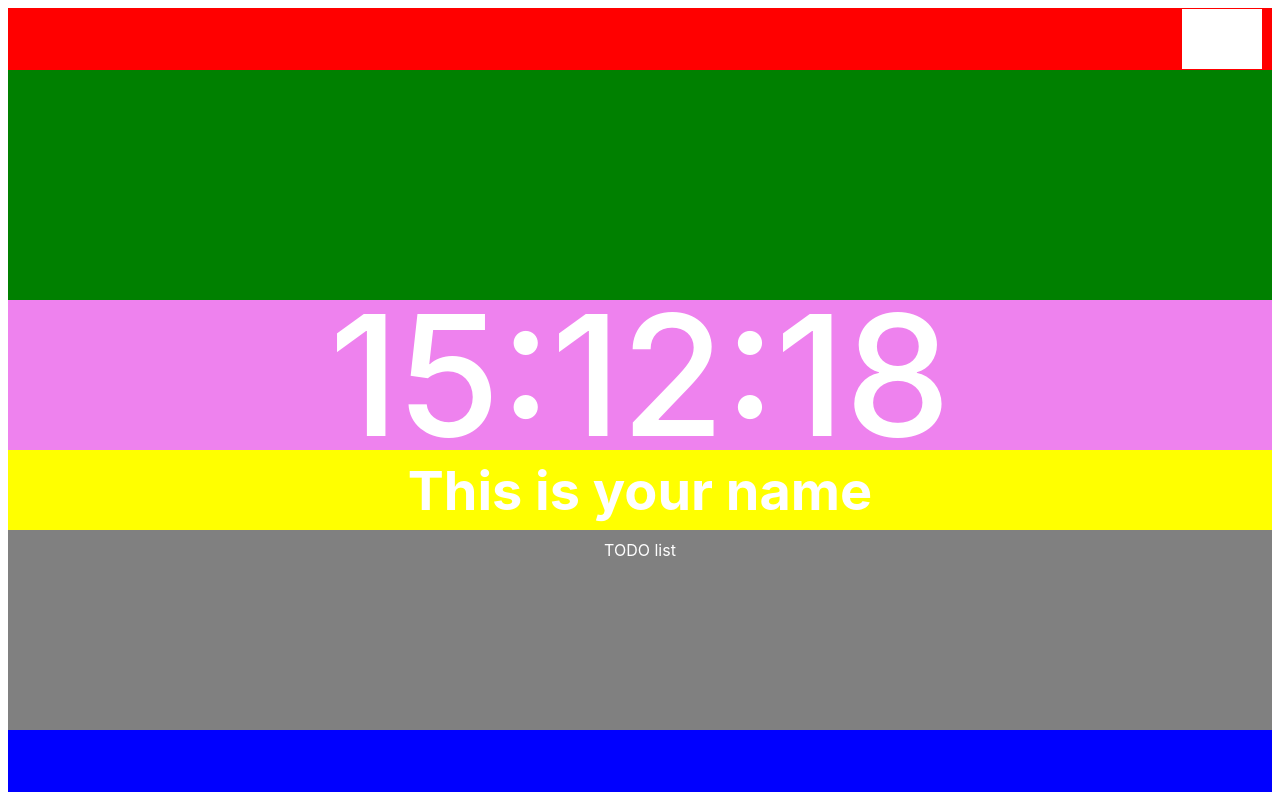
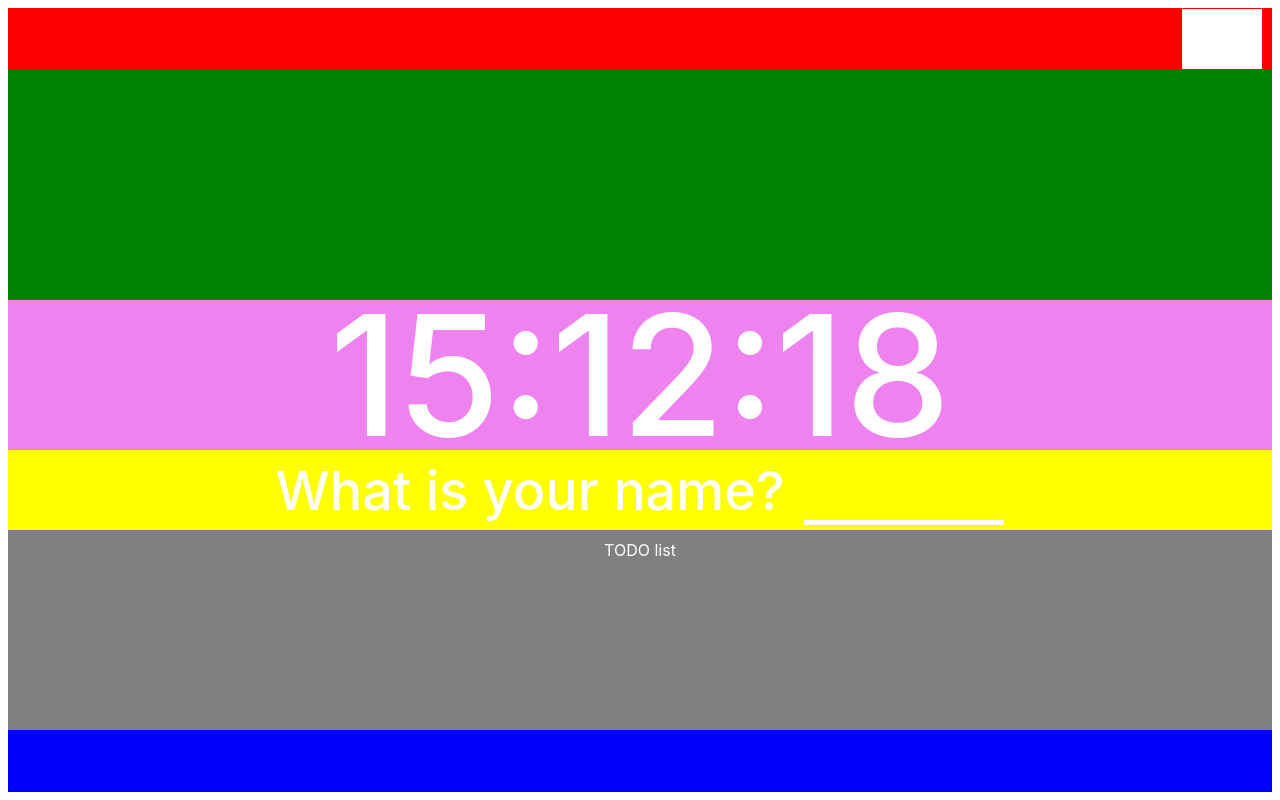
Before and after one commit to hun-a/clone-momentum, a plain HTML site: page index.html in a window 1280 px wide. Drawn offline with Linux system fonts and the light colour scheme.

Commit message:
Add the greeting feature

```diff
--- a/index.html
+++ b/index.html
@@ -12,7 +12,12 @@
     </div>
     <div id="js-body">
       <div id="js-clock">00:00:00</div>
-      <div id="js-greeting">This is your name</div>
+      <div id="js-greeting">
+        <form id="js-form">
+          <span class="show">What is your name?</span>
+          <input type="text">
+        </form>
+      </div>
       <div id="js-todos">
         <div id="js-todo-text">TODO list</div>
         <ul id="js-todo-list"></ul>
@@ -21,5 +26,6 @@
     <div id="js-footer"></div>
   </div>
   <script src="src/clock.js"></script>
+  <script src="src/greeting.js"></script>
 </body>
 </html>
--- /dev/null
+++ b/src/greeting.js
@@ -0,0 +1,43 @@
+const greetingContainer = document.querySelector('#js-greeting');
+const userForm = greetingContainer.querySelector('form');
+const userInput = userForm.querySelector('input');
+
+const USER_NAME_LS = 'USER_NAME';
+const SHOW_CL = 'showing';
+
+function loadName() {
+  return localStorage.getItem(USER_NAME_LS);
+}
+
+function paintGreeting(name) {
+  userForm.classList.remove(SHOW_CL);
+  greetingContainer.innerHTML = `Hello! ${name}`;
+}
+
+function saveName(name) {
+  localStorage.setItem(USER_NAME_LS, name);
+}
+
+function handleSubmit(event) {
+  event.preventDefault();
+
+  const name = userInput.value;
+  paintGreeting(name);
+  saveName(name);
+}
+
+function askName() {
+  userForm.classList.add(SHOW_CL);
+  userForm.addEventListener('submit', handleSubmit);
+}
+
+function init() {
+  const userName = loadName();
+  if (userName) {
+    paintGreeting(userName);
+  } else {
+    askName();
+  }
+}
+
+init();
--- a/src/index.css
+++ b/src/index.css
@@ -54,7 +54,31 @@ body {
   justify-content: center;
   align-items: center;
   font-size: 337.5%;
-  font-weight: bold;
+  font-weight: 500;
+}
+
+#js-form {
+  height: 80px;
+  padding: 0;
+  display: flex;
+  justify-content: center;
+  align-items: center;
+  margin-block-end: 0;
+}
+
+#js-form input {
+  margin-left: 20px;
+  border: 0;
+  border-bottom: 5px solid white;
+  background: none;
+  font-size: 100%;
+  font-weight: 500;
+  color: white;
+  width: 200;
+}
+
+input {
+  outline: none;
 }
 
 #js-todos {
@@ -74,3 +98,7 @@ body {
   background-color: blue;
   height: 80px;
 }
+
+.showing {
+  display: block;
+}
```
